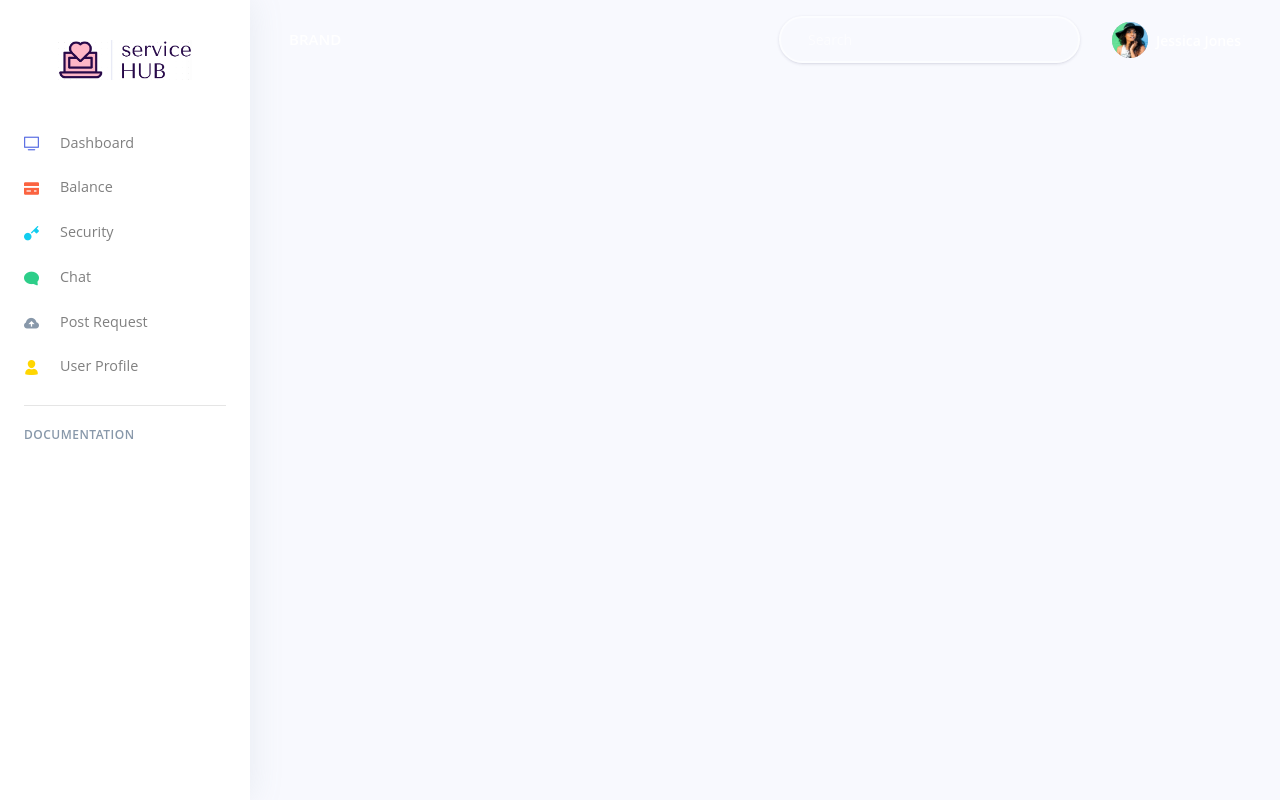
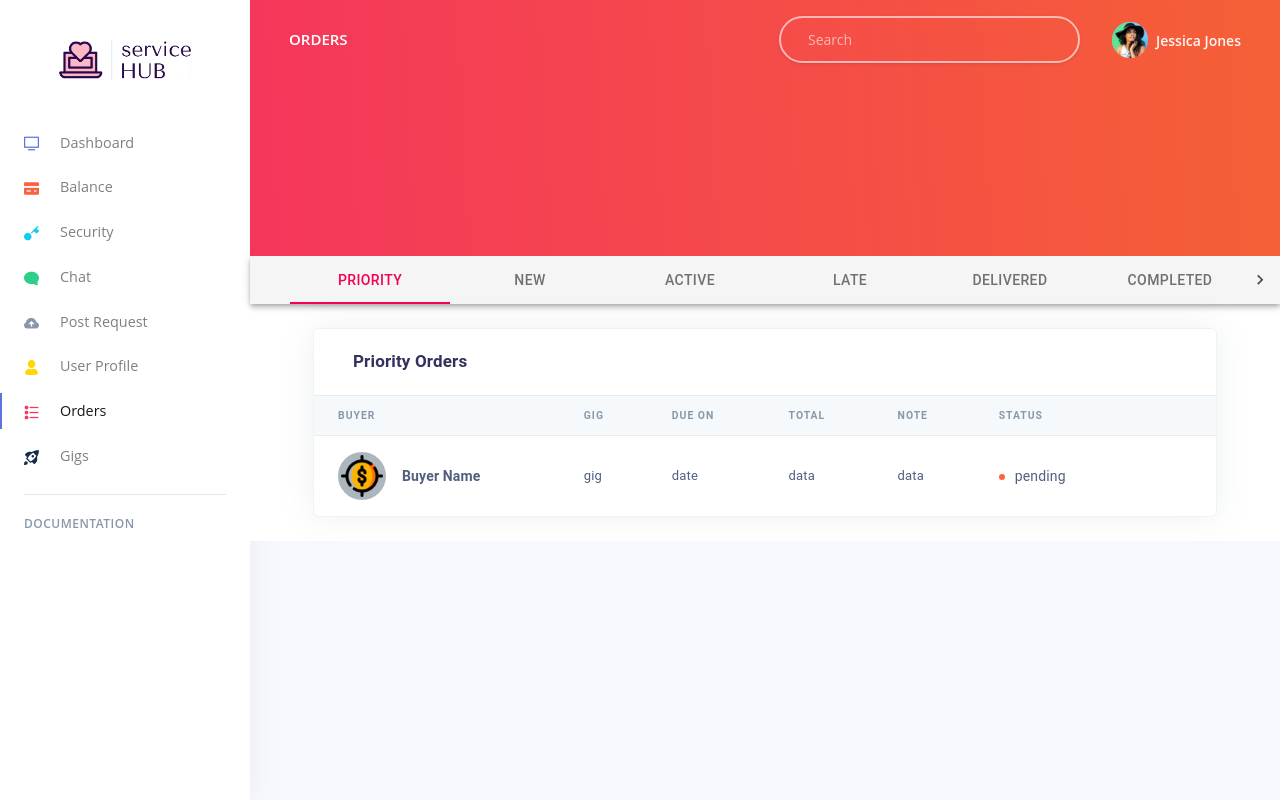
Before and after one commit to aussenrist15/ServiceHub, a React (Create React App) app: page /dashboard/orders in a window 1280 px wide. Before the commit this address led to /dashboard/index. Built offline with nearby package versions, Linux system fonts and the light colour scheme.

Commit message:
Orders page created

```diff
--- a/src/Common/Components/Dashboard/Navbars/OrdersNavbar.js
+++ b/src/Common/Components/Dashboard/Navbars/OrdersNavbar.js
@@ -122,7 +122,7 @@ export default function ScrollableTabsButtonAuto() {
                             <img
                               alt="..."
                               src={
-                                require("../../assets/img/theme/bootstrap.jpg")
+                                require("../assets/img/reimbursement.jpg")
                                   .default
                               }
                             />
@@ -193,7 +193,7 @@ export default function ScrollableTabsButtonAuto() {
                             <img
                               alt="..."
                               src={
-                                require("../../assets/img/theme/bootstrap.jpg")
+                                require("../assets/img/reimbursement.jpg")
                                   .default
                               }
                             />
@@ -265,7 +265,7 @@ export default function ScrollableTabsButtonAuto() {
                             <img
                               alt="..."
                               src={
-                                require("../../assets/img/theme/bootstrap.jpg")
+                                require("../assets/img/reimbursement.jpg")
                                   .default
                               }
                             />
@@ -337,7 +337,7 @@ export default function ScrollableTabsButtonAuto() {
                             <img
                               alt="..."
                               src={
-                                require("../../assets/img/theme/bootstrap.jpg")
+                                require("../assets/img/reimbursement.jpg")
                                   .default
                               }
                             />
@@ -409,7 +409,7 @@ export default function ScrollableTabsButtonAuto() {
                             <img
                               alt="..."
                               src={
-                                require("../../assets/img/theme/bootstrap.jpg")
+                                require("../assets/img/reimbursement.jpg")
                                   .default
                               }
                             />
@@ -481,7 +481,7 @@ export default function ScrollableTabsButtonAuto() {
                             <img
                               alt="..."
                               src={
-                                require("../../assets/img/theme/bootstrap.jpg")
+                                require("../assets/img/reimbursement.jpg")
                                   .default
                               }
                             />
@@ -553,7 +553,7 @@ export default function ScrollableTabsButtonAuto() {
                             <img
                               alt="..."
                               src={
-                                require("../../assets/img/theme/bootstrap.jpg")
+                                require("../assets/img/reimbursement.jpg")
                                   .default
                               }
                             />
@@ -625,7 +625,7 @@ export default function ScrollableTabsButtonAuto() {
                             <img
                               alt="..."
                               src={
-                                require("../../assets/img/theme/bootstrap.jpg")
+                                require("../assets/img/reimbursement.jpg")
                                   .default
                               }
                             />
--- /dev/null
+++ b/src/Common/Components/Dashboard/Orders.js
@@ -0,0 +1,17 @@
+import React from "react";
+
+
+import OrdersHeader from "./Headers/OrdersHeader.js";
+import OrdersNavbar from "./Navbars/OrdersNavbar"
+
+const Orders = () => {
+  return (
+    <>
+      <OrdersHeader />
+      <OrdersNavbar />
+      {/* Page content is in OrdersNavbar*/}
+    </>
+  );
+};
+
+export default Orders;
```
Also changed, not shown: src/Common/Components/Dashboard/routes.js (+4 -4 lines).
